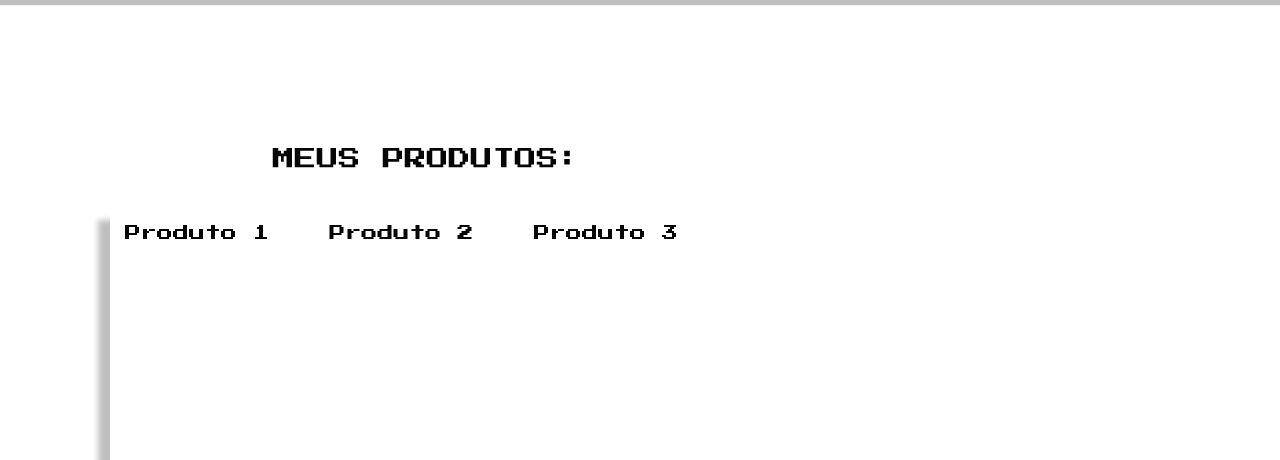
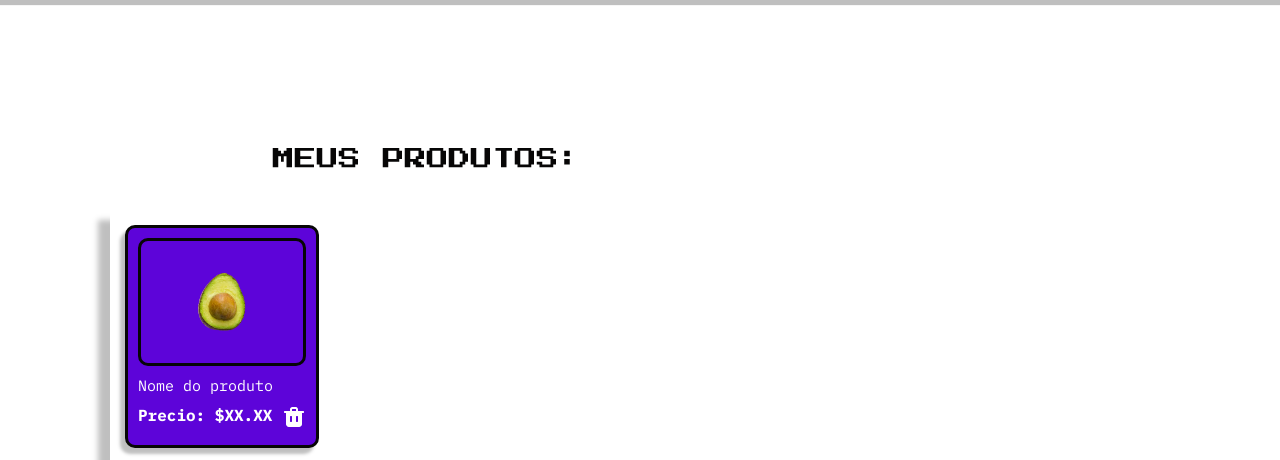
Before and after one commit to IvanildoBorges/challenge-AluraGeek, a website: page index.html in a window 1280 px wide. Shown: the part 98-558 px from the top of the page. Drawn offline with Linux system fonts and the light colour scheme.

Commit message:
Adicionado elemento de cards de produtos

```diff
--- a/index.html
+++ b/index.html
@@ -5,9 +5,11 @@
     <meta name="viewport" content="width=device-width, initial-scale=1.0">
 
     <link rel="stylesheet" href="./styles/global/style.css">
+
     <link rel="preconnect" href="https://fonts.googleapis.com">
     <link rel="preconnect" href="https://fonts.gstatic.com" crossorigin>
-    <link href="https://fonts.googleapis.com/css2?family=Press+Start+2P&display=swap" rel="stylesheet">
+    <link href="https://fonts.googleapis.com/css2?family=IBM+Plex+Mono:wght@400;500;700&family=Press+Start+2P&display=swap" rel="stylesheet">
+
 
     <title>Alura Geek</title>
 </head>
@@ -22,15 +24,18 @@
         <section class="products__section">
             <h2 class="products__title">MEUS PRODUTOS:</h2>
             <ul class="products__container">
-                <li class="products__item">Produto 1</li>
-                <li class="products__item">Produto 2</li>
-                <li class="products__item">Produto 3</li>
-                <li class="products__item">Produto 4</li>
-                <li class="products__item">Produto 5</li>
-                <li class="products__item">Produto 6</li>
-                <li class="products__item">Produto 7</li>
-                <li class="products__item">Produto 8</li>
-                <li class="products__item">Produto 9</li>
+                <li class="products__item">
+                    <div class="product__card">
+                        <img src="./assets/abacate.png" alt="Imagen do produto">
+                        <div class="product__card-container--info">
+                            <p>Nome do produto</p>
+                            <div class="product__card-container--value">
+                                <p>Precio: $XX.XX</p>
+                                <img src="./assets/trash.png" alt="Ícone de remover">
+                            </div>
+                        </div>
+                    </div>
+                </li>
             </ul>
         </section>
         <section class="form__section"></section>
--- /dev/null
+++ b/styles/products/card.css
@@ -0,0 +1,51 @@
+.product__card {
+    display: flex;
+    flex-direction: column;
+    justify-content: center;
+    align-items: center;
+    background-color: var(--cor-do-background-card);
+    border: 3px solid var(--cor-do-texto-preto);
+    border-radius: 10px;
+    padding: 10px;
+    gap: 10px;
+    box-shadow: -5px 6px 3.3px rgba(0, 0, 0, .25);
+}
+
+.product__card > img {
+    border: 3px solid var(--cor-do-texto-preto);
+    border-radius: 10px;
+    width: 100%;
+}
+
+.product__card .product__card-container--info {
+    width: 100%;
+}
+
+.product__card .product__card-container--info p {
+    font-size: 0.938rem;
+    font-family: "IBM Plex Mono", monospace;
+    font-weight: 400;
+    font-style: normal;
+    color: var(--cor-do-texto-branco);
+    margin-bottom: 10px;
+
+}
+
+.product__card .product__card-container--info .product__card-container--value {
+    display: flex;
+    justify-content: space-between;
+    align-items: flex-start;
+    gap: 10px;
+}
+
+.product__card .product__card-container--info .product__card-container--value p {
+    font-size: 1rem;
+    font-weight: 700;
+    width: 100%;
+    text-align: left;
+}
+
+.product__card .product__card-container--info .product__card-container--value img {
+    width: 24px;
+    height: 24px;
+}
--- a/styles/products/products-section.css
+++ b/styles/products/products-section.css
@@ -1,3 +1,5 @@
+@import url(./card.css);
+
 .products__section {
     height: 50dvh;
 }
```
Also changed, not shown: assets/trash.png (added).
